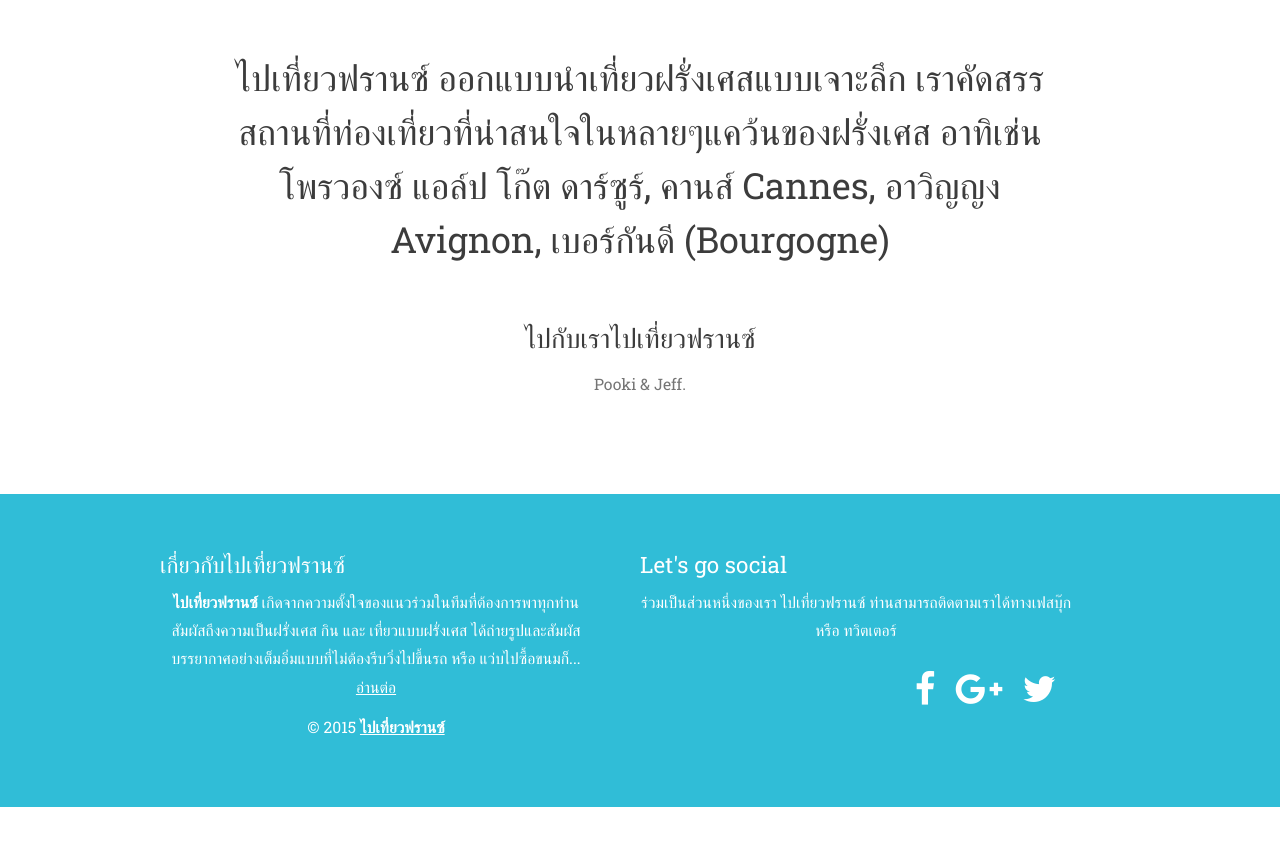
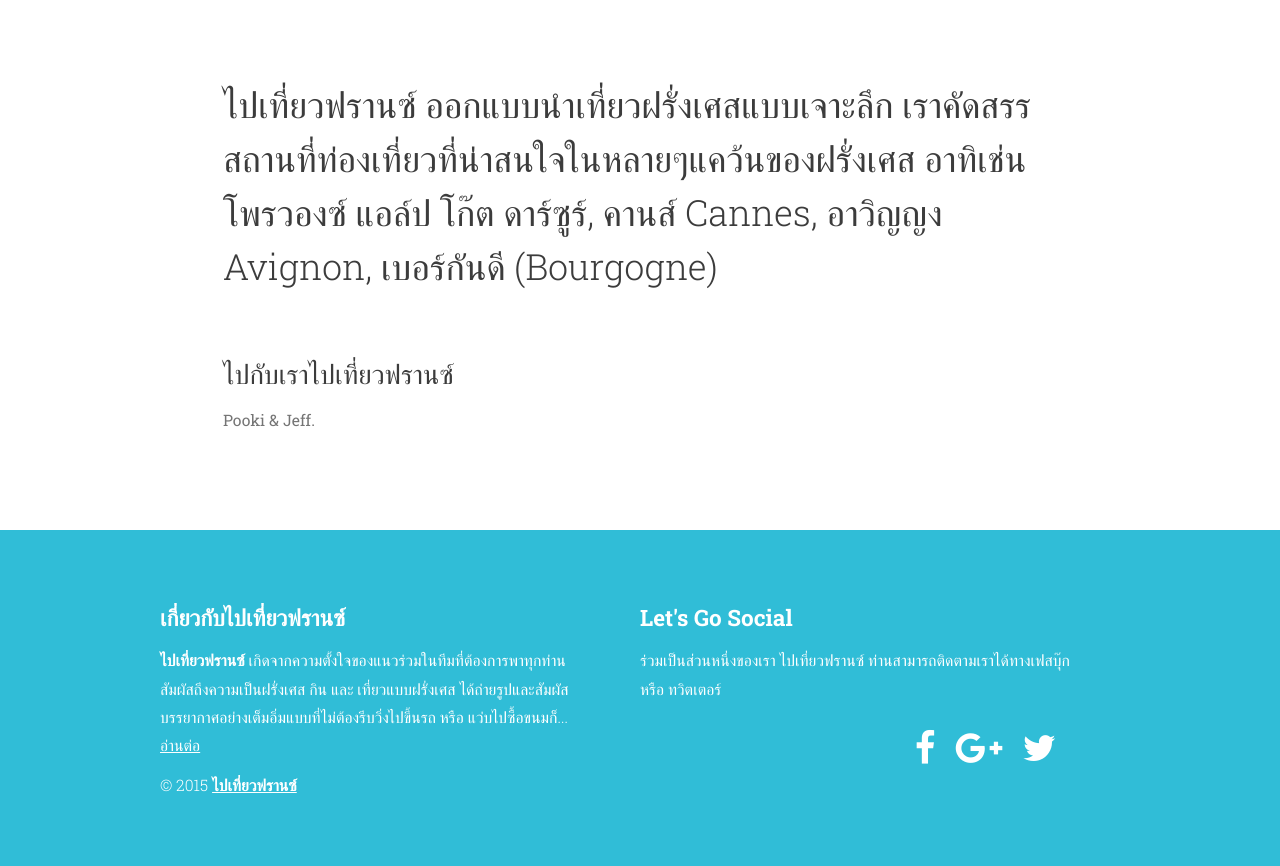
Before and after one commit to paitiewfrance/paitiewfrance.github.io, a Jekyll site: the page built from index.md, in a window 1280 px wide. Shown: the part 762-1628 px from the top of the page. Built offline with Jekyll 4.4.1, drawn with Linux system fonts in a browser that asks for light colours; nearby versions of some CDN libraries; some web fonts are replaced; before the commit the page ends 1569 px from its top, so only the background shows below that.

Commit message:
Update index page

```diff
--- a/_sass/typography.scss
+++ b/_sass/typography.scss
@@ -6,18 +6,18 @@ body {
     color:$text-color;
 }
 
-.home h2,
-.home h3,
-.home p {
-    text-align: center;
-    font-weight: normal;
-    text-transform: none;
-}
+// .home h2,
+// .home h3,
+// .home p {
+//     text-align: center;
+//     font-weight: normal;
+//     text-transform: none;
+// }
 
-.home h2 {
-    padding: 0;
-    line-height: 1.5;
-}
+// .home h2 {
+//     padding: 0;
+//     line-height: 1.5;
+// }
 
 .home #container p {
     text-transform: capitalize;
```
